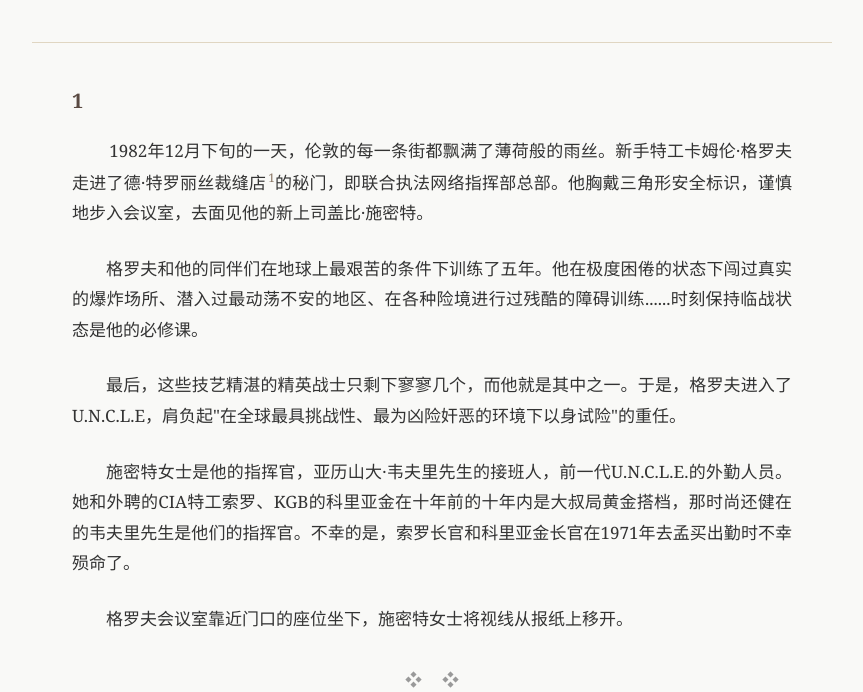
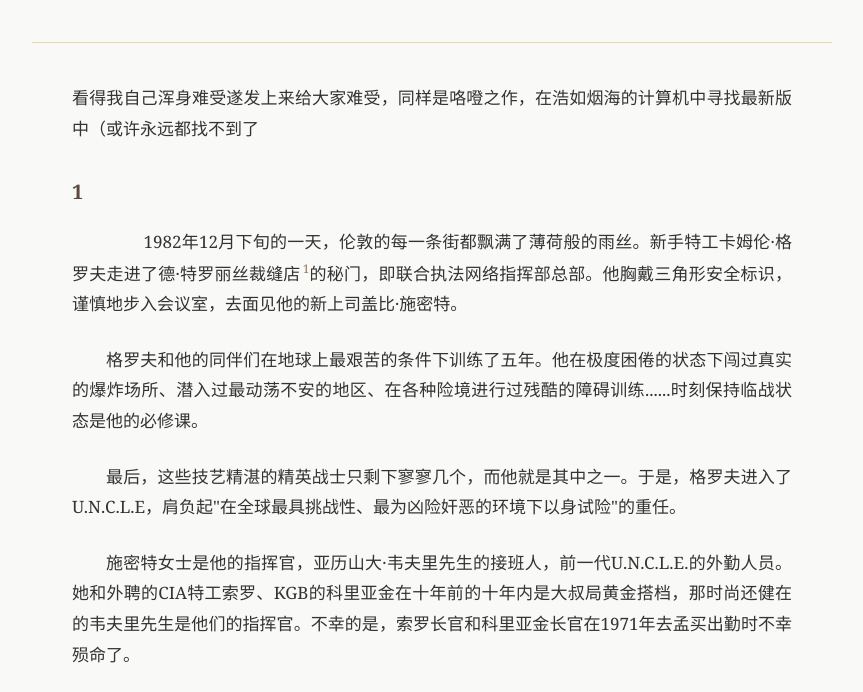
Before and after one commit to daycyzengofficial/brightroom-notes, a plain HTML site: page assets/text/狼和狗的时间.html in a window 1280 px wide. Shown: the part 102-794 px from the top of the page, without its empty margins (208-1071 px from the left). Drawn offline with Linux system fonts and the light colour scheme.

Commit message:
Add files via upload

```diff
--- a/assets/text/狼和狗的时间.html
+++ b/assets/text/狼和狗的时间.html
@@ -92,6 +92,7 @@
     <p class="subtitle">作者：泰晗</p>
 </header>
 <section class="content">
+    <p>看得我自己浑身难受遂发上来给大家难受，同样是咯噔之作，在浩如烟海的计算机中寻找最新版中（或许永远都找不到了</p>
     <div class="chapter">1</div>
     <p>&nbsp;&nbsp;&nbsp;&nbsp;&nbsp;&nbsp;&nbsp;&nbsp;1982年12月下旬的一天，伦敦的每一条街都飘满了薄荷般的雨丝。新手特工卡姆伦·格罗夫走进了德·特罗丽丝裁缝店<a href="#fn1" class="footnote-ref" id="ref1">1</a>的秘门，即联合执法网络指挥部总部。他胸戴三角形安全标识，谨慎地步入会议室，去面见他的新上司盖比·施密特。</p>
 
```
